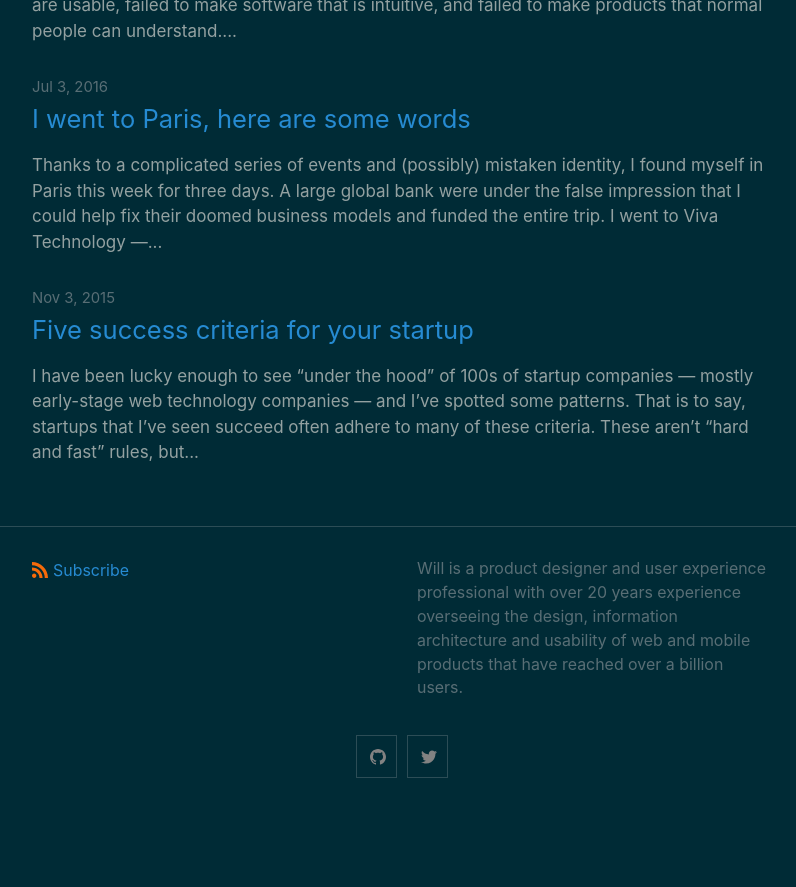
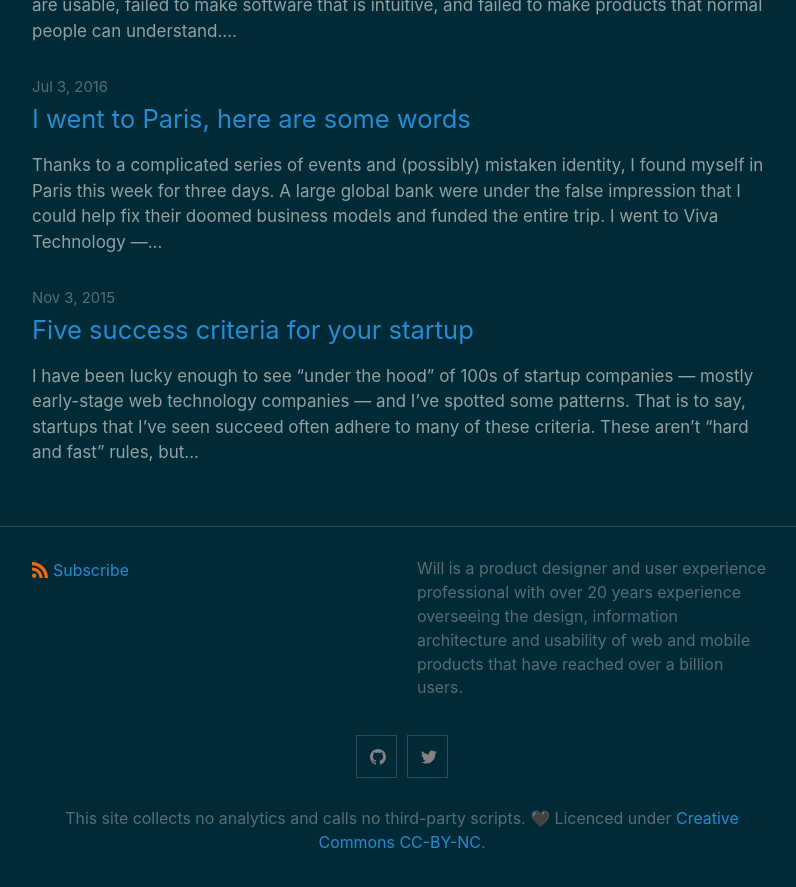
Before and after one commit to wgx/blog.willgrant.org, a Jekyll site: the page built from index.md, in a window 1280 px wide and 900 px high, scrolled down 1273 px. Shown: the top 887 px of the window, without its empty margins (238-1034 px from the left). Built offline with Jekyll 4.4.1, drawn with Linux system fonts in a browser that asks for light colours; our own code applies the rules of GitHub Pages for plain Markdown files; before the commit the page ends 2086 px from its top, so only the background shows below that.

Commit message:
fixes to a post

```diff
--- a/_includes/footer.html
+++ b/_includes/footer.html
@@ -32,6 +32,11 @@
       {%- include social.html -%}
     </div>
 
+    <div class="social-links" style="text-align: center;">
+      <br />
+      <p>This site collects no analytics and calls no third-party scripts. 🖤 Licenced under <a href="https://creativecommons.org/licenses/by-nc/2.0/">Creative Commons CC-BY-NC</a>.</p>
+    </div>
+
   </div>
 
 </footer>
```
